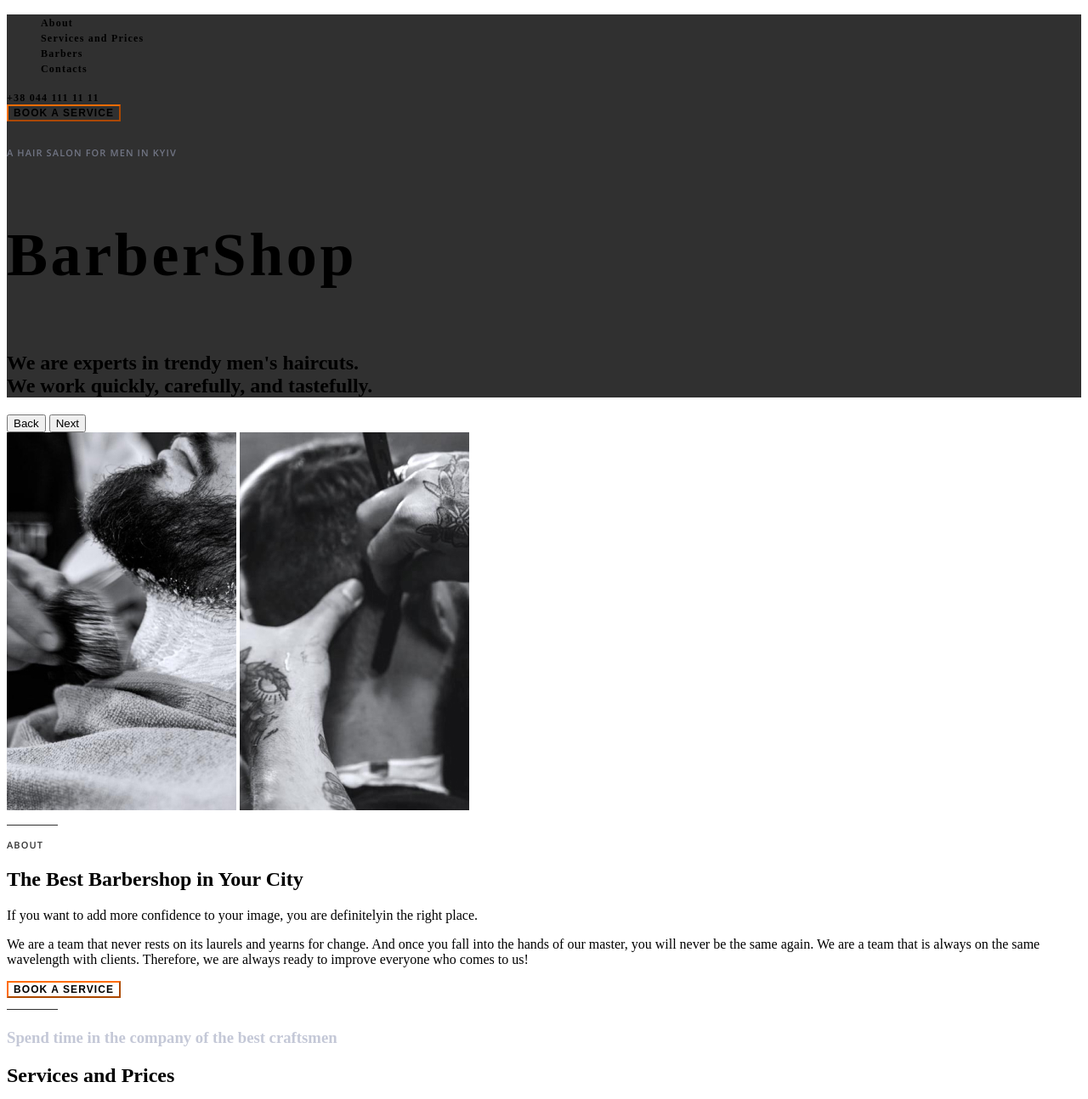
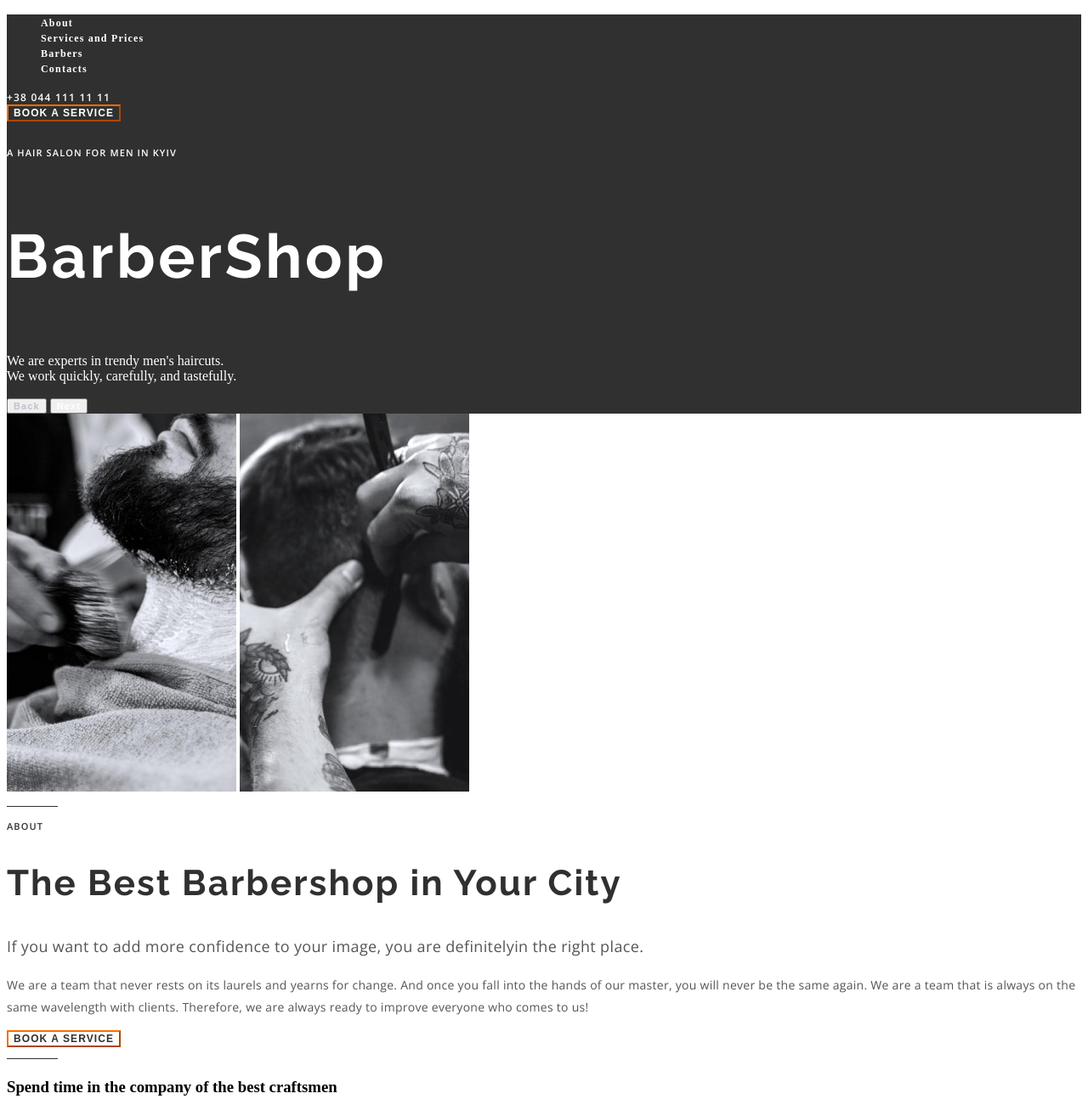
Before and after one commit to RedesCristian/Barbershop, a plain HTML site: page index.html in a window 1280 px wide. Shown: the part 199-1493 px from the top of the page at 85% size. Drawn offline with nearby package versions, Linux system fonts and the light colour scheme.

Commit message:
01.12.2023

```diff
--- a/css/style.css
+++ b/css/style.css
@@ -2,9 +2,10 @@
   --brand-color: #ff6c00;
   --black-color: #303030;
   --white-color: #fff;
-  --subtitle-grey-color: rgba(157, 164, 189, 0.6);
+  --grey-color: rgba(157, 164, 189, 0.6);
   --text-font-family: "Open Sans", sans-serif;
   --header-font-family: "Raleway", sans-serif;
+  --content-color: #555;
 }
 /*global-styles*/
 .body {
@@ -34,7 +35,7 @@ ul {
 .hero-content {
   /*todo:replace with image background*/
   background-color: var(--black-color);
-  color: var(--withe-color);
+  color: var(--white-color);
 }
 
 .nav-link {
@@ -51,7 +52,8 @@ ul {
 }
 
 .adress-phone-number {
-  color: var(--withe-color);
+  color: var(--white-color);
+  font-family: Open Sans;
   font-size: 12px;
   font-style: normal;
   font-weight: 600;
@@ -59,7 +61,10 @@ ul {
   letter-spacing: 1.2px;
   text-transform: uppercase;
 }
-
+.adress-phone-number :hover,
+.adress-phone-number :focus {
+  background-color: var(--brand-color);
+}
 .book-service-button {
   background-color: rgba(0, 0, 0, 0);
   color: var(--withe-color);
@@ -71,6 +76,13 @@ ul {
   letter-spacing: 1.08px;
   text-transform: uppercase;
   cursor: pointer;
+}
+.book-service-button-light {
+  color: var(--white-color);
+}
+
+.book-service-button-dark {
+  color: var(--black-color);
 }
 .book-service-button:hover,
 .book-service-button:focus {
@@ -91,13 +103,55 @@ ul {
 .subtitle-light {
   color: var(--subtitle-grey-color);
 }
-.main-title {
-  color: var(--white-color)
-
-  font-family: Raleway;
+.hero-header {
+  font-family: var(--header-font-family);
   font-size: 72px;
   font-style: normal;
   font-weight: 700;
   line-height: normal;
   letter-spacing: 3.6px;
 }
+.header {
+  font-family: var(--header-font-family);
+  font-size: 42px;
+  font-style: normal;
+  font-weight: 700;
+  line-height: normal;
+  letter-spacing: 2.1px;
+}
+.header-dark {
+  color: var(--black-color);
+}
+.header-light {
+  color: var(--white-color);
+}
+.hero-control-buttons {
+  font-size: 11px;
+  font-style: normal;
+  font-weight: 600;
+  line-height: normal;
+  letter-spacing: 1.1px;
+  background-color: none;
+  cursor: pointer;
+  /*todo-create border*/
+}
+.hero-control-buttons-dark {
+  color: var(--grey-color);
+}
+.hero-control-buttons-light {
+  color: var(--white-color);
+}
+.about-content-1 {
+  color: var(--content-color);
+  font-family: Open Sans;
+  font-size: 18px;
+  line-height: 30px; /* 166.667% */
+  letter-spacing: 0.36px;
+}
+.about-content-2 {
+  color: var(--content-color);
+  font-family: Open Sans;
+  font-size: 14px;
+  line-height: 26px; /* 185.714% */
+  letter-spacing: 0.28px;
+}
--- a/index.html
+++ b/index.html
@@ -51,6 +51,7 @@
       <div class="hero-content">
         <!--header-->
         <header>
+          <div>
           <nav>
             <ul>
               <li><a class="nav-link" href="#about">About</a></li>
@@ -67,11 +68,12 @@
                 >
               </address>
 
-              <button class="book-service-button" type="button">
+              <button class="book-service-button book-service-button-light " type="button">
                 Book a Service
               </button>
             </div>
           </nav>
+          </div>
         </header>
         <!--title-->
 
@@ -81,18 +83,17 @@
             <h3 class="subtitle subtitle-light">
               A hair salon for men in Kyiv
             </h3>
-            <h1 class="main-title">BarberShop</h1>
-            <h2>
-              We are experts in trendy men's haircuts. <br />
-              We work quickly, carefully, and tastefully.
-            </h2>
           </div>
+          <h1 class="hero-header">BarberShop</h1>
+          <p>
+            We are experts in trendy men's haircuts. <br />
+            We work quickly, carefully, and tastefully.
+          </p>
         </section>
-      </div>
       <!--Control buttons-->
       <div>
-        <button type="button">Back</button>
-        <button type="button">Next</button>
+        <button class="hero-control-buttons hero-control-buttons-dark" type="button">Back</button>
+        <button class="hero-control-buttons hero-control-buttons-light" type="button">Next</button>
       </div>
     </section>
     <!--About section-->
@@ -118,22 +119,22 @@
         <img src="./images/devider.svg" alt="-" />
         <h3 class="subtitle subtitle-dark">About</h3>
       </div>
-      <h2>The Best Barbershop in Your City</h2>
-      <p>
+      <h2 class="header header-dark" >The Best Barbershop in Your City</h2>
+      <p class="about-content-1">
         If you want to add more confidence to your image, you are definitelyin
         the right place.
       </p>
-      <p>
+      <p class="about-content-2">
         We are a team that never rests on its laurels and yearns for change. And
         once you fall into the hands of our master, you will never be the same
         again. We are a team that is always on the same wavelength with clients.
         Therefore, we are always ready to improve everyone who comes to us!
       </p>
-      <button class="book-service-button" type="button">book a service</button>
+      <button class="book-service-button book-service-button-dark " type="button">book a service</button>
     </section>
 
     <!--Servecies and prices section-->
-    <section iod="prices">
+    <section id="prices">
       <!--Subtitle-->
       <div>
         <img src="./images/devider.svg" alt="-" />
@@ -141,7 +142,7 @@
           Spend time in the company of the best craftsmen
         </h3>
       </div>
-      <h2>Services and Prices</h2>
+      <h2 class="header header-light">Services and Prices</h2>
       <div>
         <ul>
           <li><span>Men's Haircut</span><span>from 300 UAH</span></li>
@@ -158,7 +159,7 @@
           <li><span>Gray Coverage</span><span>Gray Coverage</span></li>
         </ul>
       </div>
-      <button class="book-service-button" type="button">book a Service</button>
+      <button class="book-service-button book-service-button-light" type="button">book a Service</button>
     </section>
 
     <!--Why us section-->
@@ -186,7 +187,7 @@
         <img src="./devider.svg" alt="-" />
         <h3 class="subtitle subtitle-dark">Old school</h3>
       </div>
-      <h2>Why do they come to us?</h2>
+      <h2 class="header header-dark">Why do they come to us?</h2>
       <p>
         Only good things are said about us. But it is better to see and feel 1
         time than to read 10 times.
@@ -202,7 +203,7 @@
           for true connoisseurs of the atmosphere
         </h3>
       </div>
-      <h2>Our Barbers</h2>
+      <h2 class="header header-dark">Our Barbers</h2>
       <ul>
         <li>
           <img
@@ -262,7 +263,7 @@
     <!--contacts section-->
 
     <section id="Contacts">
-      <h2>Contacts</h2>
+      <h2 class="header header-light">Contacts</h2>
       <address>
         Main Street, 7A Kyiv, 08132 <br />
         <a href="tel:+380441111111">+38 044 111 11 11</a>
```
